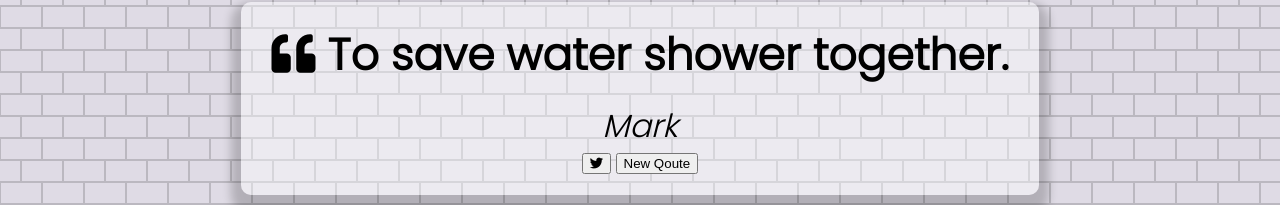
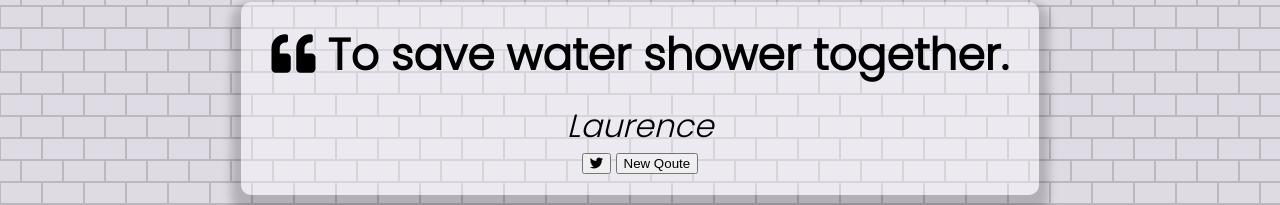
Before and after one commit to mlrb24/qoute-generator, a plain HTML site: page index.html in a window 1280 px wide. Shown: the part 302-507 px from the top of the page. Drawn offline with Linux system fonts and the light colour scheme.

Commit message:
Change author

```diff
--- a/index.html
+++ b/index.html
@@ -18,7 +18,7 @@
         </div>
         <!-- Author -->
         <div class="qoute-author">
-            <span id="author">Mark</span>
+            <span id="author">Laurence</span>
         </div>
         <!-- Buttons -->
         <div class="button-container">
```
